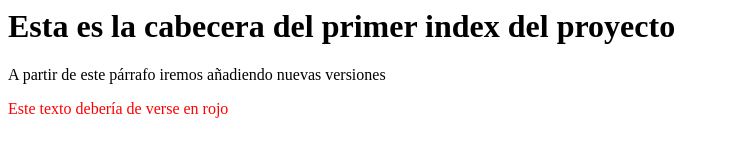
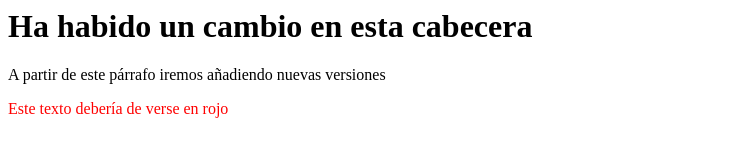
Before and after one commit to bobdospistolas/EXAMEN, a plain HTML site: page index.html in a window 1280 px wide. Shown: the whole page, without its empty margins (0-729 px from the left). Drawn offline with Linux system fonts and the light colour scheme.

Commit message:
segundo cambio importante

```diff
--- a/index.html
+++ b/index.html
@@ -5,7 +5,7 @@
 		<link href="miestilo.css" rel="stylesheet" />
 	</head>
 	<body>
-		<h1>Esta es la cabecera del primer index del proyecto</h1>
+		<h1>Ha habido un cambio en esta cabecera</h1>
 		<p>A partir de este párrafo iremos añadiendo nuevas versiones</p>
 		<p class="rojo">Este texto debería de verse en rojo</p>
 	</body>
```
